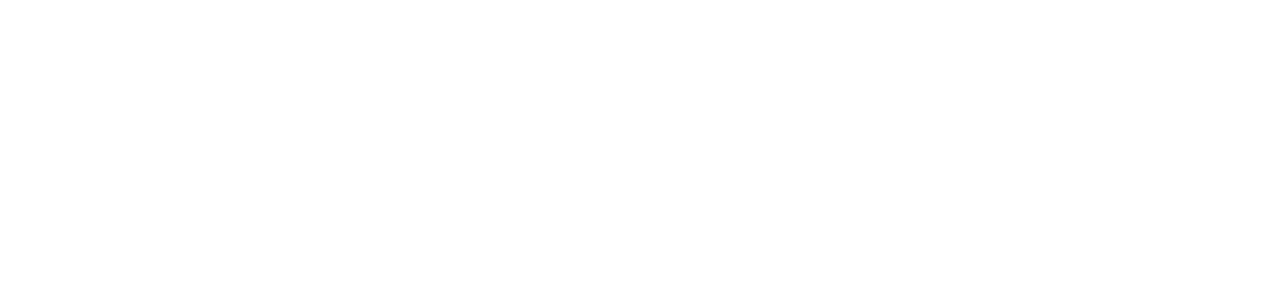
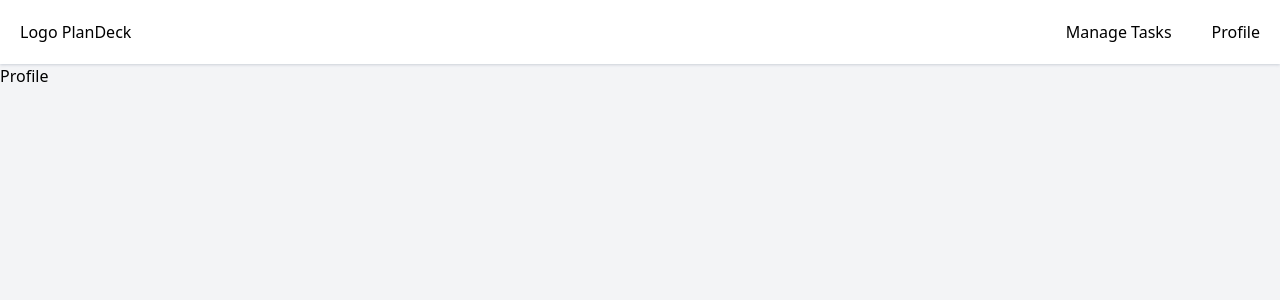
Before and after one commit to Mourice-Adero/plandeck-vue, a Vue app: page /profile in a window 1280 px wide. Before the commit this address had no page. Shown: the top 300 px of the page. Built offline with nearby package versions, Linux system fonts and the light colour scheme.

Commit message:
Updated dashboard navigation

```diff
--- a/src/components/DashboardNav.vue
+++ b/src/components/DashboardNav.vue
@@ -1,10 +1,10 @@
 <script setup lang="ts"></script>
 <template>
   <div class="flex justify-between p-5 shadow shadow-gray-300 bg-white">
-    <div><span>Logo</span> PlanDeck</div>
+    <RouterLink to="/"><span>Logo</span> PlanDeck</RouterLink>
     <div class="flex gap-10">
-      <p>Manage Tasks</p>
-      <div>Profile</div>
+      <RouterLink to="/tasks">Manage Tasks</RouterLink>
+      <RouterLink to="/profile">Profile</RouterLink>
     </div>
   </div>
 </template>
--- /dev/null
+++ b/src/components/UserProfile.vue
@@ -0,0 +1,2 @@
+<script setup lang="ts"></script>
+<template><div class="">Profile</div></template>
--- a/src/router/router.ts
+++ b/src/router/router.ts
@@ -1,8 +1,9 @@
 import { createWebHistory, createRouter } from 'vue-router'
 import Login from '../pages/LoginPage.vue'
 import Tasks from '../pages/TasksPage.vue'
-import UserDashboard from '../pages/UserDashboard.vue'
+import Dashboard from '../pages/UserDashboard.vue'
 import DashboardLayout from '@/pages/DashboardLayout.vue'
+import UserProfile from '@/components/UserProfile.vue'
 
 const routes = [
   { path: '/login', component: Login },
@@ -10,8 +11,9 @@
     path: '/',
     component: DashboardLayout,
     children: [
-      { path: '', component: UserDashboard },
+      { path: '', component: Dashboard },
       { path: '/tasks', component: Tasks },
+      { path: '/profile', component: UserProfile },
     ],
   },
 ]
```
